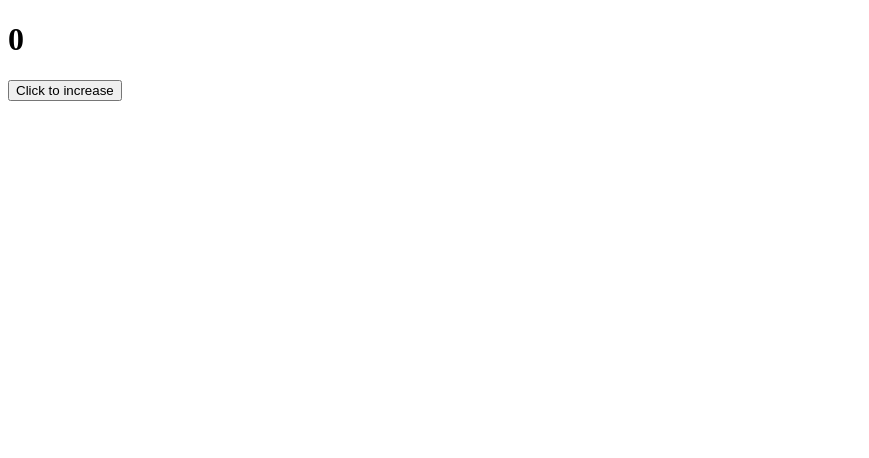
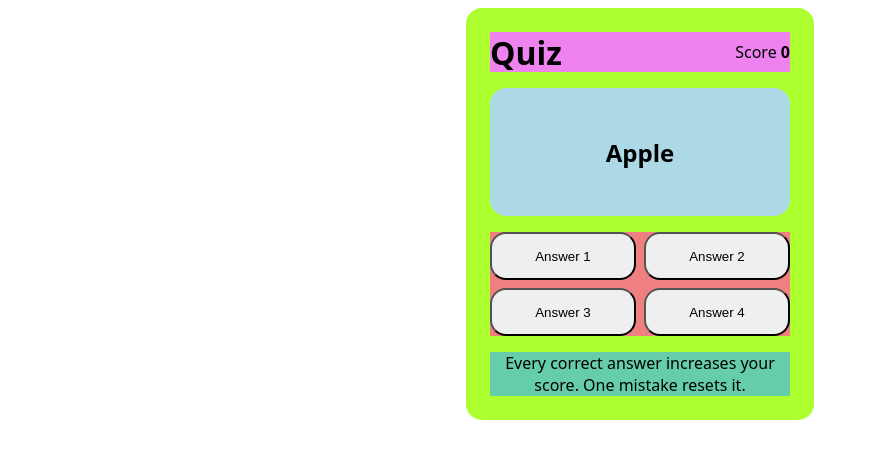
Before and after one commit to feliven/react-flashcard-quiz-coding2go, a React (Vite) app: page / in a window 1280 px wide. Shown: the top 458 px of the page, without its empty margins (0-869 px from the left). Built offline with nearby package versions, Linux system fonts and the light colour scheme.

Commit message:
cria flashcard

```diff
--- a/src/App.tsx
+++ b/src/App.tsx
@@ -1,17 +1,30 @@
-import { useState } from "react";
+// import { useState } from "react";
 
 function App() {
-  const [counter, setCounter] = useState(0);
-
-  function increaseCounterHandler() {
-    setCounter(counter + 1);
-  }
+  //   const [counter, setCounter] = useState(0);
 
   return (
-    <>
-      <h1>{counter}</h1>
-      <button onClick={increaseCounterHandler}>Click to increase</button>
-    </>
+    <main>
+      <header>
+        <h1>Quiz</h1>
+        <span>
+          Score <strong>0</strong>
+        </span>
+      </header>
+
+      <div className="flashcard">
+        <h2>Apple</h2>
+      </div>
+
+      <div className="answers">
+        <button>Answer 1</button>
+        <button>Answer 2</button>
+        <button>Answer 3</button>
+        <button>Answer 4</button>
+      </div>
+
+      <p className="game-hint">Every correct answer increases your score. One mistake resets it.</p>
+    </main>
   );
 }
 
--- /dev/null
+++ b/src/index.css
@@ -0,0 +1,49 @@
+body {
+  font-family: system-ui, "Segoe UI", Roboto, sans-serif;
+}
+
+main {
+  background-color: greenyellow;
+  width: min(300px, 100vw);
+  margin: auto;
+  padding: 1.5rem;
+  border-radius: 1rem;
+  display: flex;
+  flex-direction: column;
+  gap: 1rem;
+}
+
+header {
+  background-color: violet;
+  display: flex;
+  align-items: center;
+  justify-content: space-between;
+  height: 2.5rem;
+}
+
+.flashcard {
+  background-color: lightblue;
+  display: flex;
+  align-items: center;
+  justify-content: center;
+  height: 8rem;
+  border-radius: 1rem;
+}
+
+.answers {
+  background-color: lightcoral;
+  display: grid;
+  grid-template-columns: repeat(2, 1fr);
+  gap: 0.5rem;
+
+  button {
+    height: 3rem;
+    border-radius: 1rem;
+  }
+}
+
+.game-hint {
+  background-color: mediumaquamarine;
+  text-align: center;
+  margin: auto;
+}
--- a/src/main.tsx
+++ b/src/main.tsx
@@ -1,14 +1,10 @@
 import { StrictMode } from "react";
 import { createRoot } from "react-dom/client";
-import App from "./App";
+import "./index.css";
+import App from "./App.tsx";
 
-const rootEl = document.getElementById("root");
-
-if (rootEl) {
-  const root = createRoot(rootEl);
-  root.render(
-    <StrictMode>
-      <App />
-    </StrictMode>,
-  );
-}
+createRoot(document.getElementById("root")!).render(
+  <StrictMode>
+    <App />
+  </StrictMode>,
+);
```
